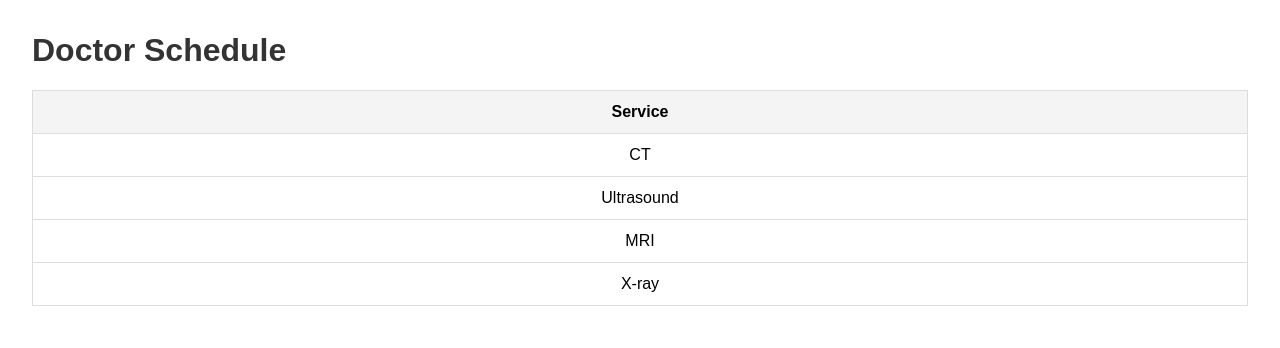
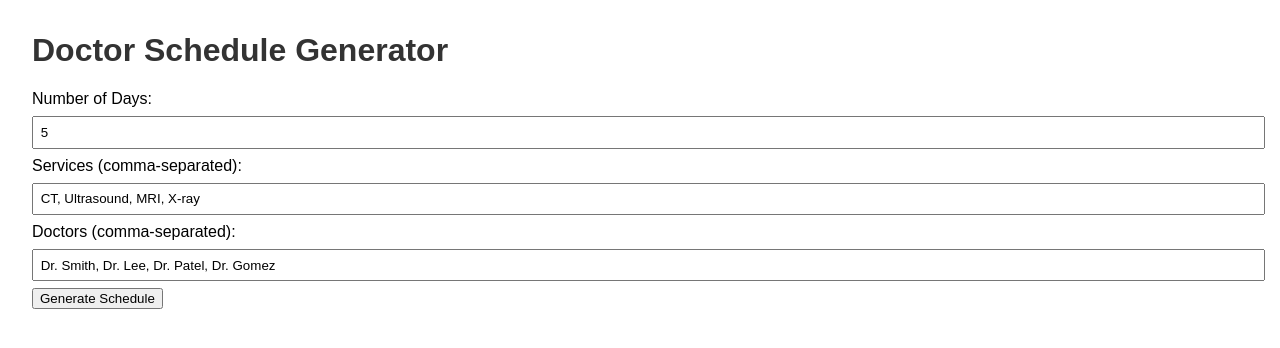
Before and after one commit to malaitani/doc, a Flask app: page / in a window 1280 px wide. Shown: the top 348 px of the page. Run offline with Flask 3, Linux system fonts and the light colour scheme.

Commit message:
Add files via upload

```diff
--- a/templates/index.html
+++ b/templates/index.html
@@ -2,17 +2,37 @@
 <!DOCTYPE html>
 <html>
 <head>
-    <title>Doctor Schedule (Transposed)</title>
+    <title>Doctor Schedule Generator</title>
     <style>
         body { font-family: Arial, sans-serif; margin: 2em; }
-        table { border-collapse: collapse; width: 100%; }
-        th, td { border: 1px solid #ddd; padding: 0.75em; text-align: center; }
-        th { background-color: #f4f4f4; }
-        h1 { color: #333; }
+        form { margin-bottom: 2em; }
+        label, input, textarea { display: block; margin: 0.5em 0; }
+        input[type="text"], textarea, input[type="number"] {
+            width: 100%; padding: 0.5em;
+        }
+        table { border-collapse: collapse; width: 100%; margin-top: 2em; }
+        th, td { border: 1px solid #ccc; padding: 0.75em; text-align: center; }
+        th { background-color: #f2f2f2; }
+        h1, h2 { color: #333; }
     </style>
 </head>
 <body>
-    <h1>Doctor Schedule</h1>
+    <h1>Doctor Schedule Generator</h1>
+    <form method="POST">
+        <label for="days">Number of Days:</label>
+        <input type="number" name="days" value="{{ default_days }}" min="1" required>
+
+        <label for="services">Services (comma-separated):</label>
+        <input type="text" name="services" value="{{ default_services }}">
+
+        <label for="doctors">Doctors (comma-separated):</label>
+        <input type="text" name="doctors" value="{{ default_doctors }}">
+
+        <button type="submit">Generate Schedule</button>
+    </form>
+
+    {% if schedule_map %}
+    <h2>Generated Schedule</h2>
     <table>
         <thead>
             <tr>
@@ -33,5 +53,6 @@
             {% endfor %}
         </tbody>
     </table>
+    {% endif %}
 </body>
 </html>
```
